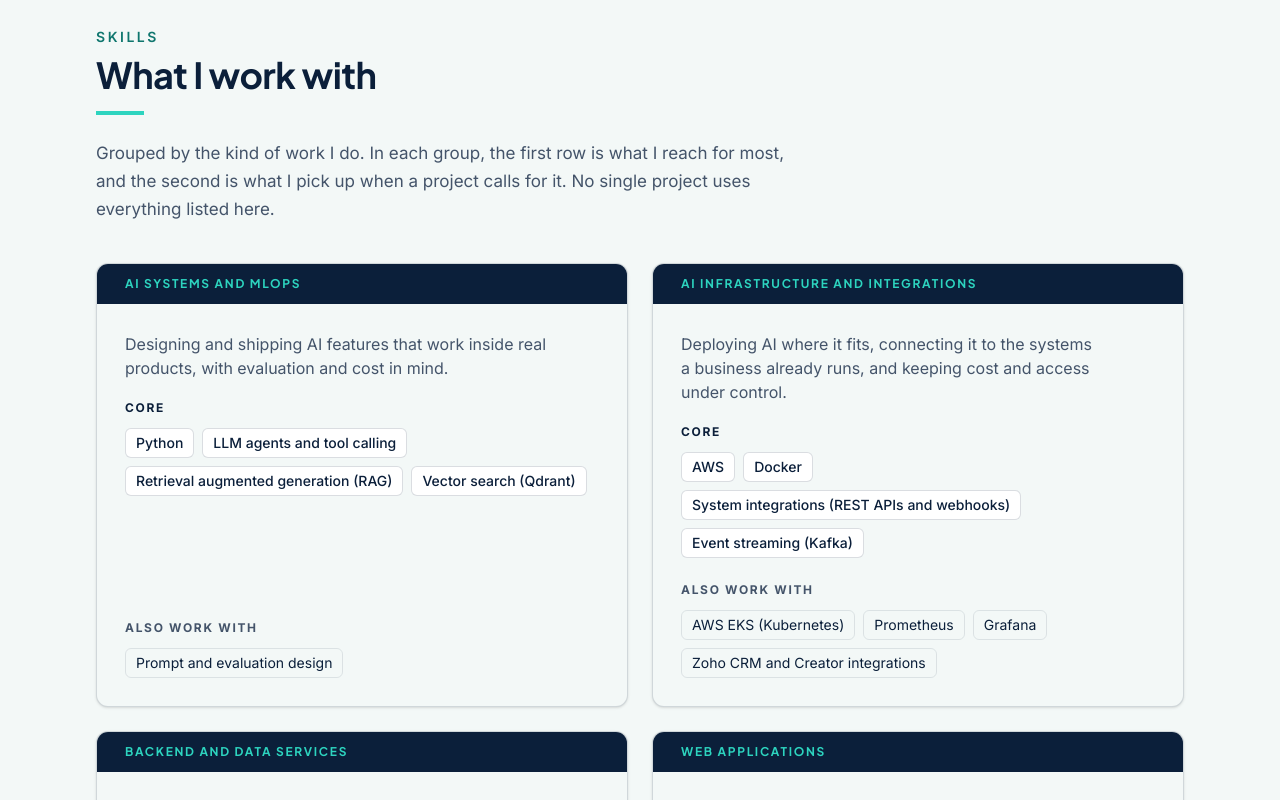
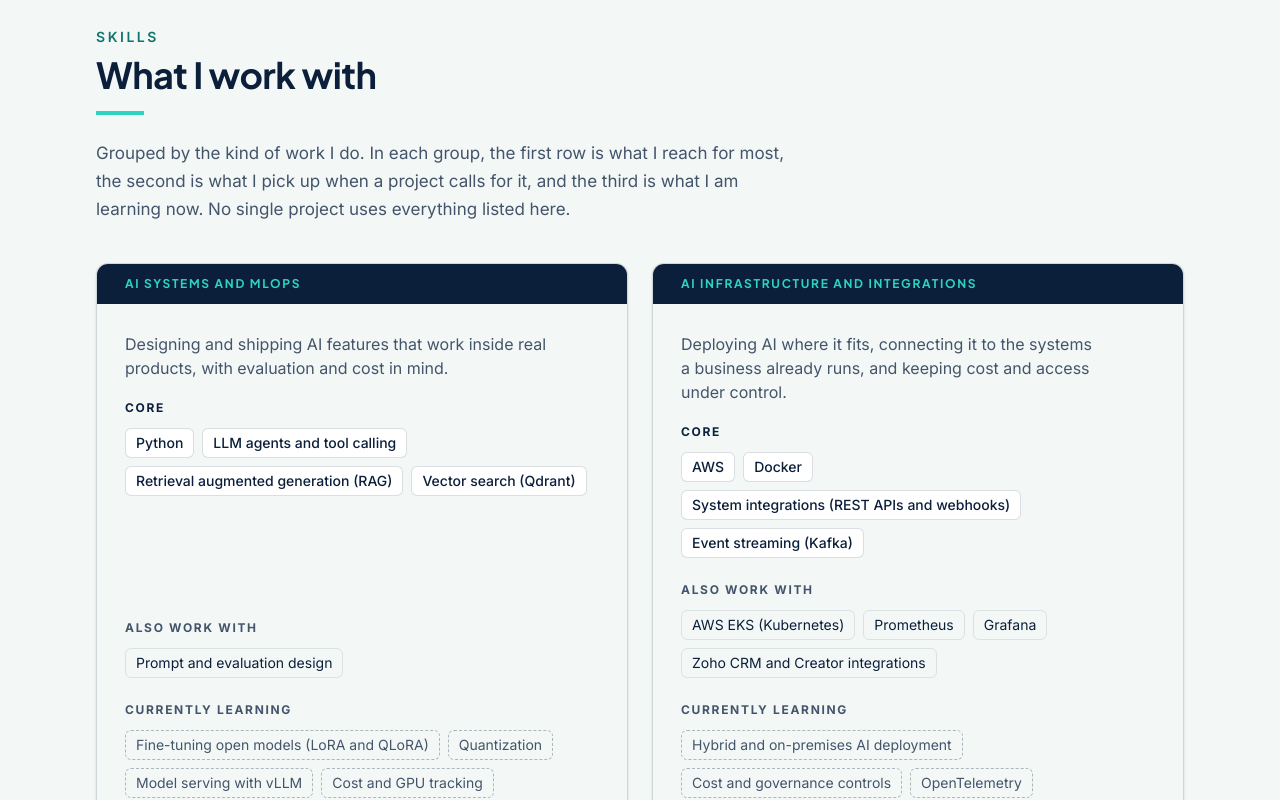
Before and after one commit to gilbertofke/gilbert-portfolio, a Next.js app: page / in a window 1280 px wide. Shown: the part 2940-3740 px from the top of the page. Built offline with nearby package versions, Linux system fonts and the light colour scheme; no server answers.

Commit message:
feat: add Currently learning row to Skills

```diff
--- a/src/components/Skills.tsx
+++ b/src/components/Skills.tsx
@@ -8,8 +8,9 @@ export default function Skills() {
         <SectionHeading eyebrow="Skills" title="What I work with" />
         <p className="mt-6 max-w-prose text-muted">
           Grouped by the kind of work I do. In each group, the first row is
-          what I reach for most, and the second is what I pick up when a
-          project calls for it. No single project uses everything listed here.
+          what I reach for most, the second is what I pick up when a project
+          calls for it, and the third is what I am learning now. No single
+          project uses everything listed here.
         </p>
 
         <div className="mt-10 grid gap-6 md:grid-cols-2">
@@ -44,8 +45,9 @@ export default function Skills() {
                   ))}
                 </ul>
 
+                <div className="mt-auto space-y-6 pt-6">
                   {group.familiar.length > 0 ? (
-                  <div className="mt-auto pt-6">
+                    <div>
                       <p className="text-xs font-bold uppercase tracking-[0.14em] text-muted">
                         Also work with
                       </p>
@@ -64,6 +66,28 @@ export default function Skills() {
                       </ul>
                     </div>
                   ) : null}
+
+                  {group.learning && group.learning.length > 0 ? (
+                    <div>
+                      <p className="text-xs font-bold uppercase tracking-[0.14em] text-muted">
+                        Currently learning
+                      </p>
+                      <ul
+                        className="mt-3 flex flex-wrap gap-2"
+                        aria-label={`${group.title}: currently learning`}
+                      >
+                        {group.learning.map((skill) => (
+                          <li
+                            key={skill}
+                            className="rounded-md border border-dashed border-navy/30 px-2.5 py-1 text-sm text-muted"
+                          >
+                            {skill}
+                          </li>
+                        ))}
+                      </ul>
+                    </div>
+                  ) : null}
+                </div>
               </div>
             </article>
           ))}
```
Lines whose indentation alone changed are shown as unchanged.
